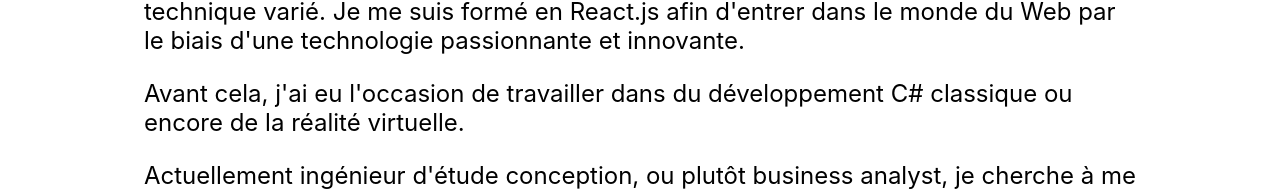
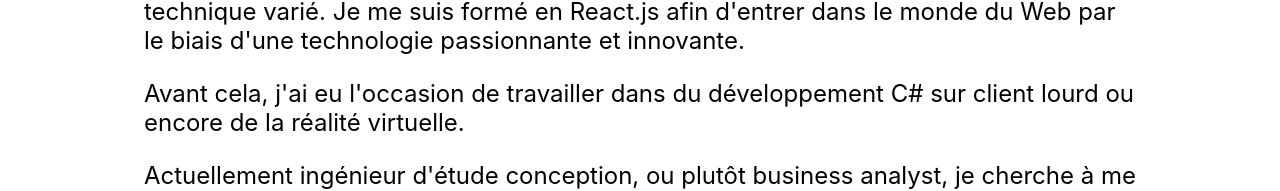
Before and after one commit to QuentinLeFourbe/portefolio, a React (Create React App) app: page / in a window 1280 px wide. Shown: the part 438-629 px from the top of the page. Built offline with nearby package versions, Linux system fonts and the light colour scheme.

Commit message:
edit presentation

```diff
--- a/src/components/CV/Presentation.jsx
+++ b/src/components/CV/Presentation.jsx
@@ -23,7 +23,7 @@ const TextPresentation = styled.div`
 
 const texts = [
     "Je m'appelle Quentin GARCIA, je suis un développeur passionné ayant un bagage technique varié. Je me suis formé en React.js afin d'entrer dans le monde du Web par le biais d'une technologie passionnante et innovante.",
-    "Avant cela, j'ai eu l'occasion de travailler dans du développement C# classique ou encore de la réalité virtuelle.",
+    "Avant cela, j'ai eu l'occasion de travailler dans du développement C# sur client lourd ou encore de la réalité virtuelle.",
     "Actuellement ingénieur d'étude conception, ou plutôt business analyst, je cherche à me réorienter vers le développement React.js afin de relever de nouveaux défis.",
 ];
 
```
